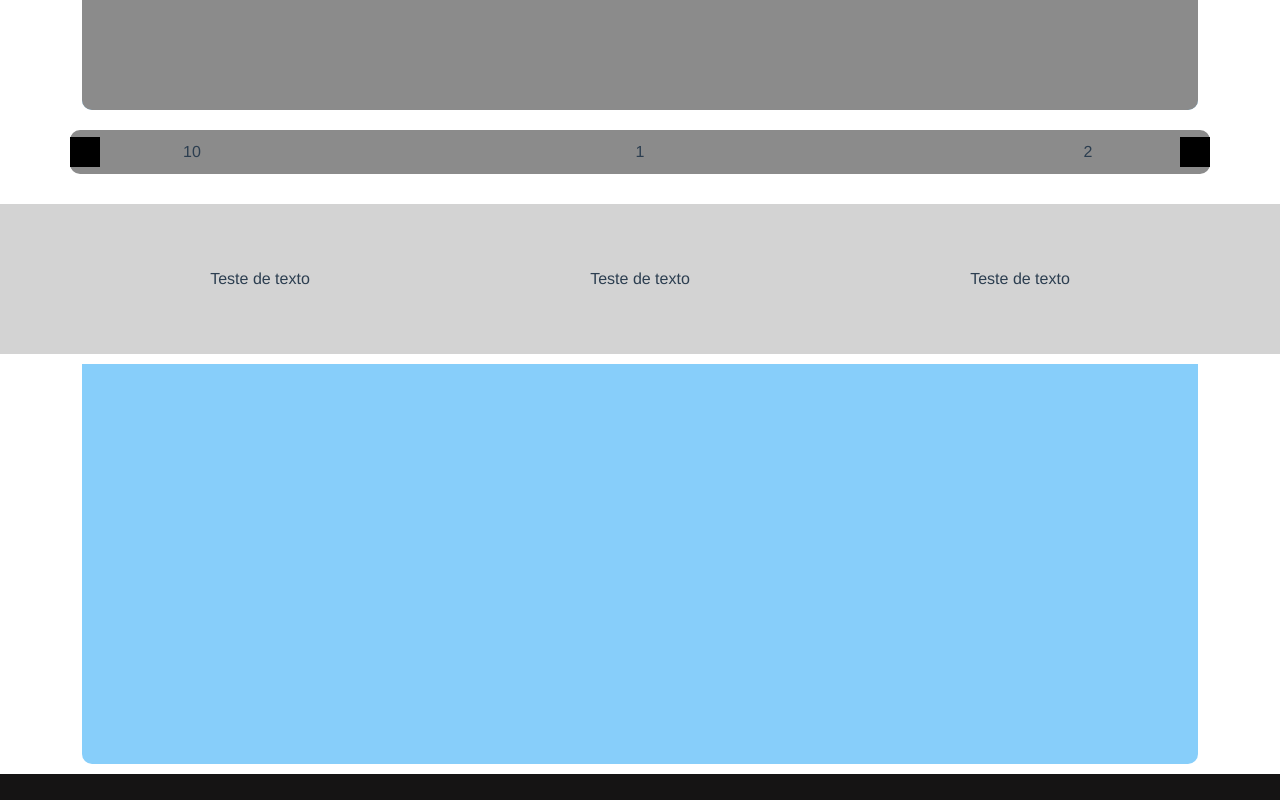
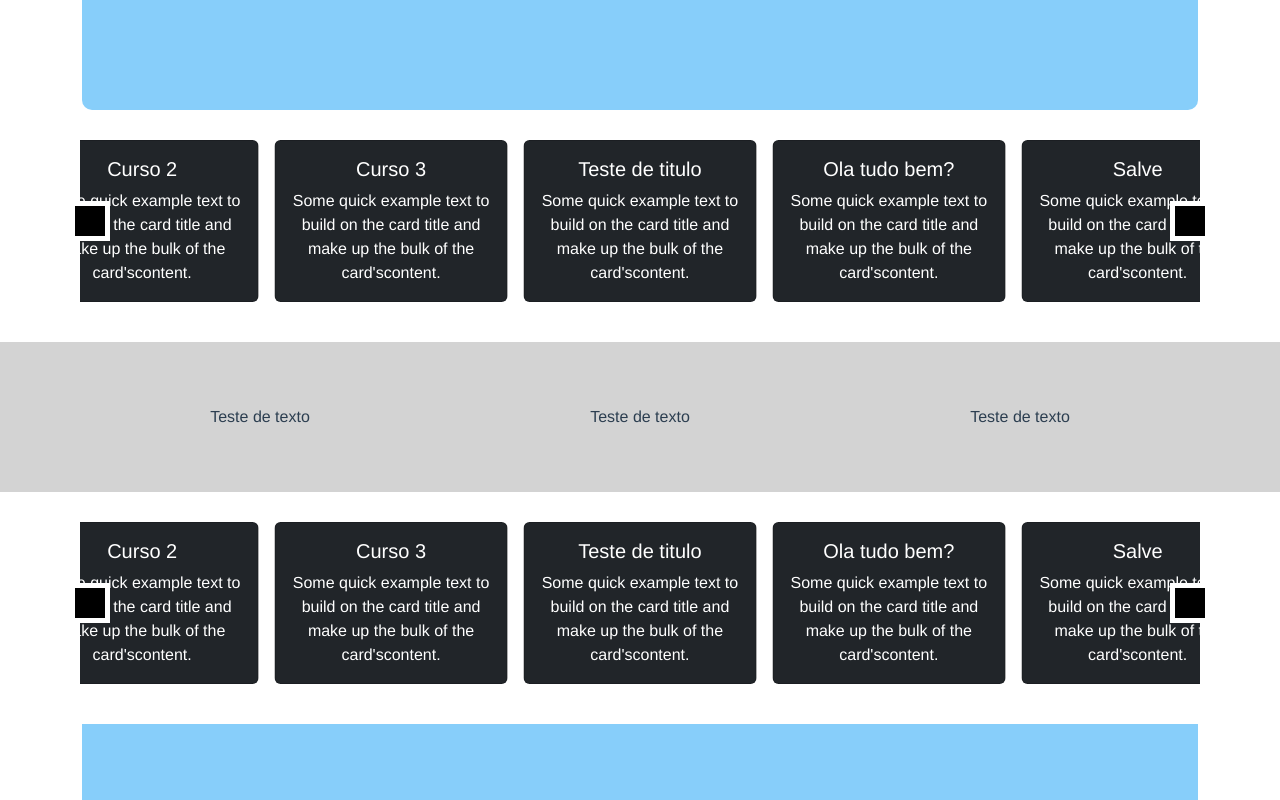
Before and after one commit to Gabriel872/projetoFinal, a Vue app in the folder front_end/: page / in a window 1280 px wide. Shown: the part 360-1160 px from the top of the page. Built offline with nearby package versions, Linux system fonts and the light colour scheme.

Commit message:
Carrosel funcional na home page

```diff
--- a/front_end/src/App.vue
+++ b/front_end/src/App.vue
@@ -77,6 +77,8 @@ nav a {
 
 .carousel__prev, .carousel__next{
   background-color: black!important;
+  border: 5px solid white!important;
+  box-sizing: content-box!important;
 }
 
 .view{
--- /dev/null
+++ b/front_end/src/components/CardCarousel.vue
@@ -0,0 +1,22 @@
+<template>
+    <div class="card ">
+        <div class="card-body">
+            <h5 class="card-title">{{ title }}</h5>
+            <p class="card-text">
+                Some quick example text to build on the card title and make up the bulk of the card'scontent.
+            </p>
+        </div>
+    </div>
+</template>
+
+<script>
+export default {
+    props: ['title']
+}
+</script>
+
+<style scoped>
+.card {
+    margin: 0px 8px 0px 8px;
+}
+</style>
--- a/front_end/src/views/HomeView.vue
+++ b/front_end/src/views/HomeView.vue
@@ -32,9 +32,17 @@
     <section class="second">
       <div class="container">
         <div class="row">
-          <Carousel :items-to-show="2.5" :wrap-around="true">
-            <Slide v-for="slide in 10" :key="slide">
-              <div class="carousel__item">{{ slide }}</div>
+          <Carousel :items-to-show="4.5" :wrap-around="true">
+            <!-- Teste -->
+            <Slide v-for="card in cards" :key="card.id" >
+              <div class="card ml_mr carousel__item bg-dark text-bg-dark">
+                <div class="card-body">
+                  <h5 class="card-title">{{ card.title }}</h5>
+                  <p class="card-text">
+                    Some quick example text to build on the card title and make up the bulk of the card'scontent.
+                  </p>
+                </div>
+              </div>
             </Slide>
 
             <template #addons>
@@ -49,22 +57,46 @@
       <div class="container">
         <div class="row">
           <div class="col-4">
-            <div class="text-card">
+            <div class="promotion-card">
               Teste de texto
             </div>
           </div>
           <div class="col-4">
-            <div class="text-card">
+            <div class="promotion-card">
               Teste de texto
             </div>
           </div>
           <div class="col-4">
-            <div class="text-card">
+            <div class="promotion-card">
               Teste de texto
             </div>
           </div>
         </div>
       </div>
+    </section>
+     <section class="second">
+      <div class="container">
+        <div class="row">
+          <Carousel :items-to-show="4.5" :wrap-around="true">
+            <!-- Teste -->
+            <Slide v-for="card in cards" :key="card.id" >
+              <div class="card ml_mr carousel__item bg-dark text-bg-dark">
+                <div class="card-body">
+                  <h5 class="card-title">{{ card.title }}</h5>
+                  <p class="card-text">
+                    Some quick example text to build on the card title and make up the bulk of the card'scontent.
+                  </p>
+                </div>
+              </div>
+            </Slide>
+
+            <template #addons>
+              <Navigation />
+            </template>
+          </Carousel>
+        </div>
+      </div>
+
     </section>
     <section class="first">
       <div class="container">
@@ -80,16 +112,33 @@
 
 import { defineComponent } from 'vue';
 import { Carousel, Navigation, Slide } from 'vue3-carousel';
+import CardCarouselVue from '@/components/CardCarousel.vue';
 
 import 'vue3-carousel/dist/carousel.css';
 
 export default {
   name: 'HomeView',
   components: {
+    CardCarouselVue,
     Carousel,
     Slide,
     Navigation,
   },
+  data() {
+    return {
+      cards: [
+        // teste
+        { id: 1, title: 'Teste de titulo' },
+        { id: 2, title: 'Ola tudo bem?' },
+        { id: 3, title: 'Salve' },
+        { id: 4, title: 'Isso é teste cara' },
+        { id: 5, title: 'Salve mais uma vez' },
+        { id: 6, title: 'Curso 1' },
+        { id: 7, title: 'Curso 2' },
+        { id: 8, title: 'Curso 3' }
+      ]
+    }
+  }
 }
 </script>
 
@@ -103,6 +152,10 @@ section {
   background-color: black !important;
 }
 
+.ml_mr {
+    margin: 0px 8px 0px 8px;
+}
+
 .first {
   padding: 0px;
 }
@@ -113,15 +166,12 @@ section {
 }
 
 .carousel {
-  background-color: rgb(139, 139, 139);
+  /* background-color: rgb(139, 139, 139); */
   border-radius: 10px;
   height: 100%;
 }
 
-.carousel-item{
-}
-
-.text-card {
+.promotion-card {
   display: flex;
   align-items: center;
   justify-content: center;
```
